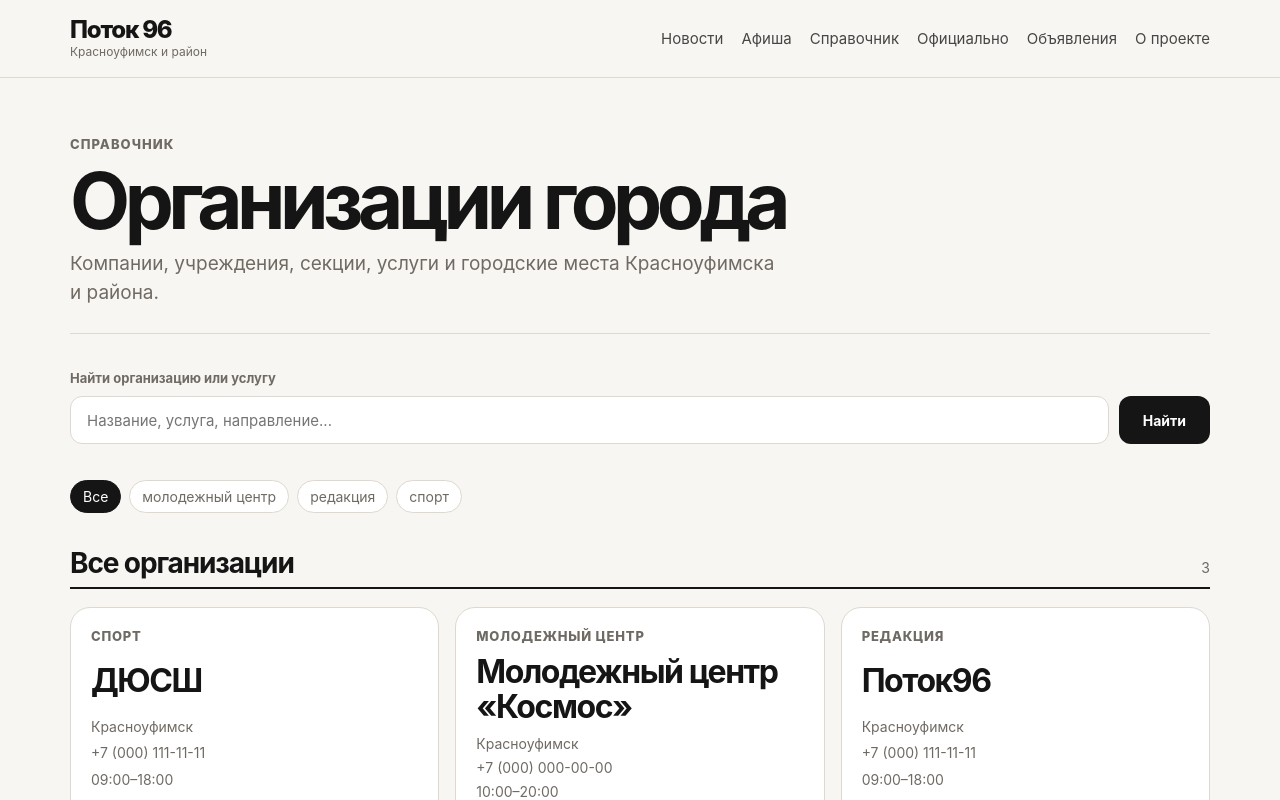
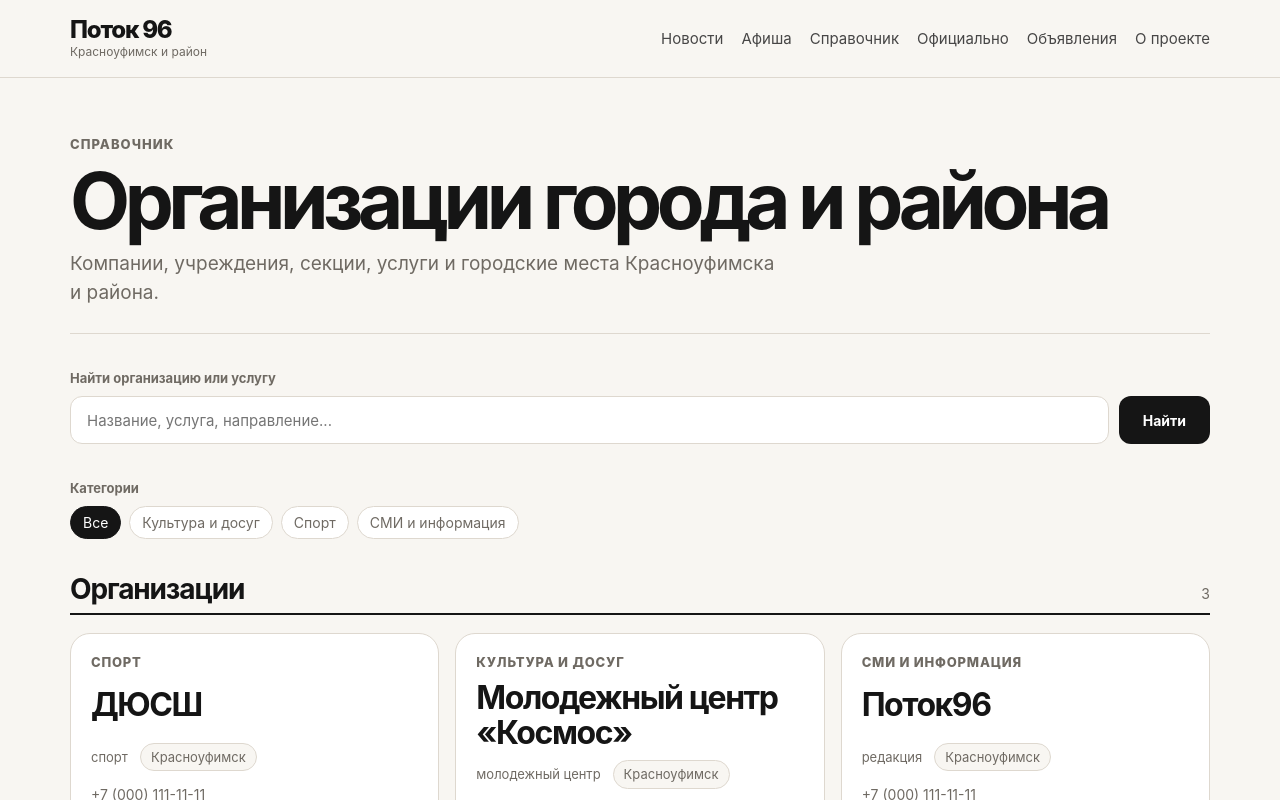
Before and after one commit to sapphire09z/potok96, a Next.js app: page /orgs in a window 1280 px wide. Shown: the top 800 px of the page. Built offline with nearby package versions, Linux system fonts and the light colour scheme.

Commit message:
feat: add organization categories and locality metadata

```diff
--- a/content/orgs/kosmos.md
+++ b/content/orgs/kosmos.md
@@ -7,6 +7,9 @@ phone: "+7 (000) 000-00-00"
 hours: "10:00–20:00"
 tags: ["киберспорт", "мероприятия"]
 status: "published"
+category: "culture"
+area: "city"
+locality: "Красноуфимск"
 services:
   - "Организация киберспортивных турниров"
   - "Проведение городских мероприятий"
--- a/content/orgs/potok96.md
+++ b/content/orgs/potok96.md
@@ -7,6 +7,9 @@ phone: "+7 (000) 111-11-11"
 hours: "09:00–18:00"
 tags: ["сми", "новости"]
 status: "published"
+category: "media"
+area: "city"
+locality: "Красноуфимск"
 ---
 
 Новое СМИ города
--- a/content/orgs/sport-school.md
+++ b/content/orgs/sport-school.md
@@ -7,6 +7,9 @@ phone: "+7 (000) 111-11-11"
 hours: "09:00–18:00"
 tags: ["спорт", "дети"]
 status: "published"
+category: "sports"
+area: "city"
+locality: "Красноуфимск"
 ---
 
 Детско-юношеская спортивная школа.
--- a/src/app/orgs/orgs.module.css
+++ b/src/app/orgs/orgs.module.css
@@ -323,3 +323,48 @@
         flex-basis: 100%;
     }
 }
+
+/* Группы фильтров */
+
+.filterGroup {
+    display: grid;
+    gap: 10px;
+    min-width: 0;
+}
+
+.filterCaption {
+    font-size: 13px;
+    font-weight: 700;
+    color: var(--muted);
+}
+
+/* Вид организации и населённый пункт */
+
+.orgMeta {
+    display: flex;
+    align-items: center;
+    flex-wrap: wrap;
+    gap: 8px 12px;
+    font-size: 13px;
+    line-height: 1.4;
+    color: var(--muted);
+}
+
+.orgPlace {
+    display: inline-flex;
+    align-items: center;
+    padding: 4px 10px;
+    border: 1px solid var(--border);
+    border-radius: 999px;
+    background: var(--bg);
+}
+
+@media (max-width: 700px) {
+    .filterGroup {
+        gap: 8px;
+    }
+
+    .orgMeta {
+        font-size: 12px;
+    }
+}
--- a/src/app/orgs/page.js
+++ b/src/app/orgs/page.js
@@ -1,11 +1,18 @@
+
 import Link from "next/link";
 import EmptyState from "@/components/EmptyState";
 import { getAllOrgs } from "@/lib/orgs";
+import {
+    ORG_CATEGORIES,
+    getOrgCategoryTitle,
+} from "@/lib/orgCategories";
 
 import styles from "./orgs.module.css";
+
 export const metadata = {
     title: "Справочник организаций",
-    description: "Организации, учреждения, секции и услуги Красноуфимска и района.",
+    description:
+        "Организации, учреждения, секции и услуги Красноуфимска и района.",
 };
 
 export default async function OrgsPage({ searchParams }) {
@@ -16,17 +23,34 @@ export default async function OrgsPage({ searchParams }) {
             ? params.q.trim()
             : "";
 
-    const selectedType =
-        typeof params?.type === "string"
-            ? params.type
+    const requestedCategory =
+        typeof params?.category === "string"
+            ? params.category
             : "";
 
-    const publishedOrgs = (await getAllOrgs())
-        .sort((a, b) => a.title.localeCompare(b.title, "ru"));
+    const category = ORG_CATEGORIES.some(
+        (item) => item.id === requestedCategory
+    )
+        ? requestedCategory
+        : "";
 
-    const types = [...new Set(
-        publishedOrgs.map((org) => org.type).filter(Boolean)
-    )].sort((a, b) => a.localeCompare(b, "ru"));
+    const area =
+        params?.area === "city" || params?.area === "district"
+            ? params.area
+            : "";
+
+    const publishedOrgs = (await getAllOrgs()).sort(
+        (a, b) => a.title.localeCompare(b.title, "ru")
+    );
+
+    // Показываем только категории, в которых есть организации.
+    const categories = ORG_CATEGORIES.filter((item) =>
+        publishedOrgs.some((org) => org.category === item.id)
+    );
+
+    const hasDistrict = publishedOrgs.some(
+        (org) => org.area === "district"
+    );
 
     const normalizedQuery = q.toLocaleLowerCase("ru-RU");
 
@@ -34,7 +58,9 @@ export default async function OrgsPage({ searchParams }) {
         const searchableText = [
             org.title,
             org.type,
+            getOrgCategoryTitle(org.category),
             org.address,
+            org.locality,
             ...(Array.isArray(org.tags) ? org.tags : []),
             ...(Array.isArray(org.services) ? org.services : []),
         ]
@@ -43,29 +69,34 @@ export default async function OrgsPage({ searchParams }) {
 
         return (
             searchableText.includes(normalizedQuery) &&
-            (!selectedType || org.type === selectedType)
+            (!category || org.category === category) &&
+            (!area || org.area === area)
         );
     });
 
-    function typeHref(type) {
-        const params = new URLSearchParams();
+    function filterHref({
+                            nextCategory = category,
+                            nextArea = area,
+                        } = {}) {
+        const search = new URLSearchParams();
 
-        if (q) params.set("q", q);
-        if (type) params.set("type", type);
+        if (q) search.set("q", q);
+        if (nextCategory) search.set("category", nextCategory);
+        if (nextArea) search.set("area", nextArea);
 
-        const query = params.toString();
+        const query = search.toString();
+
         return query ? `/orgs?${query}` : "/orgs";
     }
-
 
     return (
         <div className={styles.page}>
             <header className={styles.header}>
                 <div className={styles.kicker}>Справочник</div>
-                <h1>Организации города</h1>
+                <h1>Организации города и района</h1>
                 <p>
-                    Компании, учреждения, секции, услуги и городские места Красноуфимска
-                    и района.
+                    Компании, учреждения, секции, услуги и
+                    городские места Красноуфимска и района.
                 </p>
             </header>
 
@@ -74,7 +105,10 @@ export default async function OrgsPage({ searchParams }) {
                 method="get"
                 className={styles.searchForm}
             >
-                <label htmlFor="org-search" className={styles.searchLabel}>
+                <label
+                    htmlFor="org-search"
+                    className={styles.searchLabel}
+                >
                     Найти организацию или услугу
                 </label>
 
@@ -88,13 +122,25 @@ export default async function OrgsPage({ searchParams }) {
                         maxLength={120}
                     />
 
-                    {selectedType && (
-                        <input type="hidden" name="type" value={selectedType} />
+                    {category && (
+                        <input
+                            type="hidden"
+                            name="category"
+                            value={category}
+                        />
+                    )}
+
+                    {area && (
+                        <input
+                            type="hidden"
+                            name="area"
+                            value={area}
+                        />
                     )}
 
                     <button type="submit">Найти</button>
 
-                    {(q || selectedType) && (
+                    {(q || category || area) && (
                         <Link href="/orgs" className={styles.reset}>
                             Сбросить
                         </Link>
@@ -102,39 +148,80 @@ export default async function OrgsPage({ searchParams }) {
                 </div>
             </form>
 
+            {categories.length > 0 && (
+                <div className={styles.filterGroup}>
+                    <div className={styles.filterCaption}>
+                        Категории
+                    </div>
 
-
-            {types.length > 0 && (
                     <nav
                         className={styles.types}
                         aria-label="Категории организаций"
                     >
                         <Link
-                        href={typeHref("")}
-                        className={!selectedType ? styles.activeType : ""}
+                            href={filterHref({ nextCategory: "" })}
+                            className={
+                                !category ? styles.activeType : ""
+                            }
                         >
                             Все
                         </Link>
 
-                    {types.map((type) => (
+                        {categories.map((item) => (
                             <Link
-                            key={type}
-                            href={typeHref(type)}
+                                key={item.id}
+                                href={filterHref({
+                                    nextCategory: item.id,
+                                })}
                                 className={
-                                selectedType === type ? styles.activeType : ""
+                                    category === item.id
+                                        ? styles.activeType
+                                        : ""
                                 }
                             >
-                            {type}
+                                {item.title}
                             </Link>
                         ))}
                     </nav>
+                </div>
             )}
 
+            {hasDistrict && (
+                <div className={styles.filterGroup}>
+                    <div className={styles.filterCaption}>
+                        Территория
+                    </div>
 
+                    <nav
+                        className={styles.types}
+                        aria-label="Территория"
+                    >
+                        {[
+                            { id: "", title: "Везде" },
+                            { id: "city", title: "Красноуфимск" },
+                            { id: "district", title: "Район" },
+                        ].map((item) => (
+                            <Link
+                                key={item.id}
+                                href={filterHref({
+                                    nextArea: item.id,
+                                })}
+                                className={
+                                    area === item.id
+                                        ? styles.activeType
+                                        : ""
+                                }
+                            >
+                                {item.title}
+                            </Link>
+                        ))}
+                    </nav>
+                </div>
+            )}
 
             <section className={styles.listSection}>
                 <div className={styles.sectionHeader}>
-                    <h2>Все организации</h2>
+                    <h2>Организации</h2>
                     <span>{filteredOrgs.length}</span>
                 </div>
 
@@ -148,7 +235,7 @@ export default async function OrgsPage({ searchParams }) {
                         text={
                             publishedOrgs.length === 0
                                 ? "Справочник скоро начнёт наполняться."
-                                : "Попробуйте изменить запрос или категорию."
+                                : "Попробуйте изменить запрос или фильтры."
                         }
                     />
                 ) : (
@@ -160,15 +247,37 @@ export default async function OrgsPage({ searchParams }) {
                                 className={styles.orgCard}
                             >
                                 <div className={styles.orgType}>
-                                    {org.type}
+                                    {getOrgCategoryTitle(org.category)}
                                 </div>
 
                                 <h3>{org.title}</h3>
 
+                                <div className={styles.orgMeta}>
+                                    {org.type && <span>{org.type}</span>}
+
+                                    <span className={styles.orgPlace}>
+                                        {org.area === "district"
+                                            ? org.locality
+                                                ? `${org.locality} · район`
+                                                : "Район"
+                                            : "Красноуфимск"}
+                                    </span>
+                                </div>
+
                                 <div className={styles.orgInfo}>
-                                    {org.address && <span>{org.address}</span>}
-                                    {org.phone && <span>{org.phone}</span>}
-                                    {org.hours && <span>{org.hours}</span>}
+                                    {org.address &&
+                                        org.address.trim().toLowerCase() !==
+                                        org.locality.toLowerCase() && (
+                                            <span>{org.address}</span>
+                                        )}
+
+                                    {org.phone && (
+                                        <span>{org.phone}</span>
+                                    )}
+
+                                    {org.hours && (
+                                        <span>{org.hours}</span>
+                                    )}
                                 </div>
 
                                 {org.tags?.length > 0 && (
@@ -183,7 +292,6 @@ export default async function OrgsPage({ searchParams }) {
                     </div>
                 )}
             </section>
-
         </div>
     );
 }
--- /dev/null
+++ b/src/lib/orgCategories.js
@@ -0,0 +1,22 @@
+
+export const ORG_CATEGORIES = [
+    { id: "culture", title: "Культура и досуг" },
+    { id: "sports", title: "Спорт" },
+    { id: "education", title: "Образование" },
+    { id: "shops", title: "Магазины" },
+    { id: "food", title: "Кафе и рестораны" },
+    { id: "services", title: "Услуги" },
+    { id: "health", title: "Здоровье" },
+    { id: "beauty", title: "Красота" },
+    { id: "auto", title: "Автомобили" },
+    { id: "government", title: "Учреждения" },
+    { id: "media", title: "СМИ и информация" },
+    { id: "other", title: "Другое" },
+];
+
+export function getOrgCategoryTitle(id) {
+    return (
+        ORG_CATEGORIES.find((item) => item.id === id)?.title ??
+        "Другое"
+    );
+}
```
Also changed, not shown: src/lib/orgs.js. Lines whose indentation alone changed are shown as unchanged.
